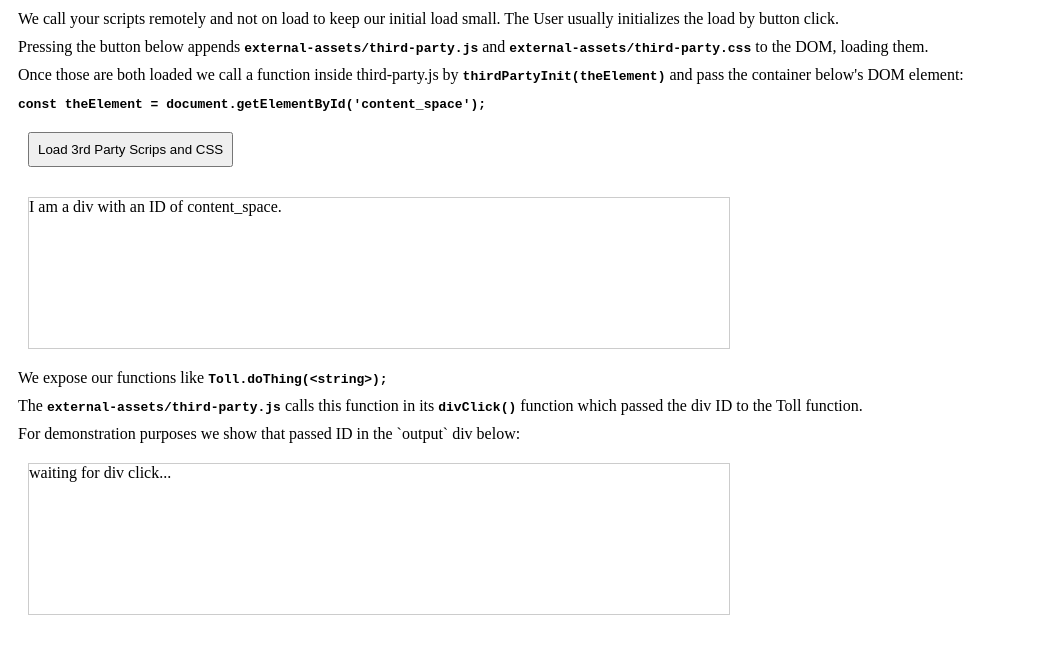
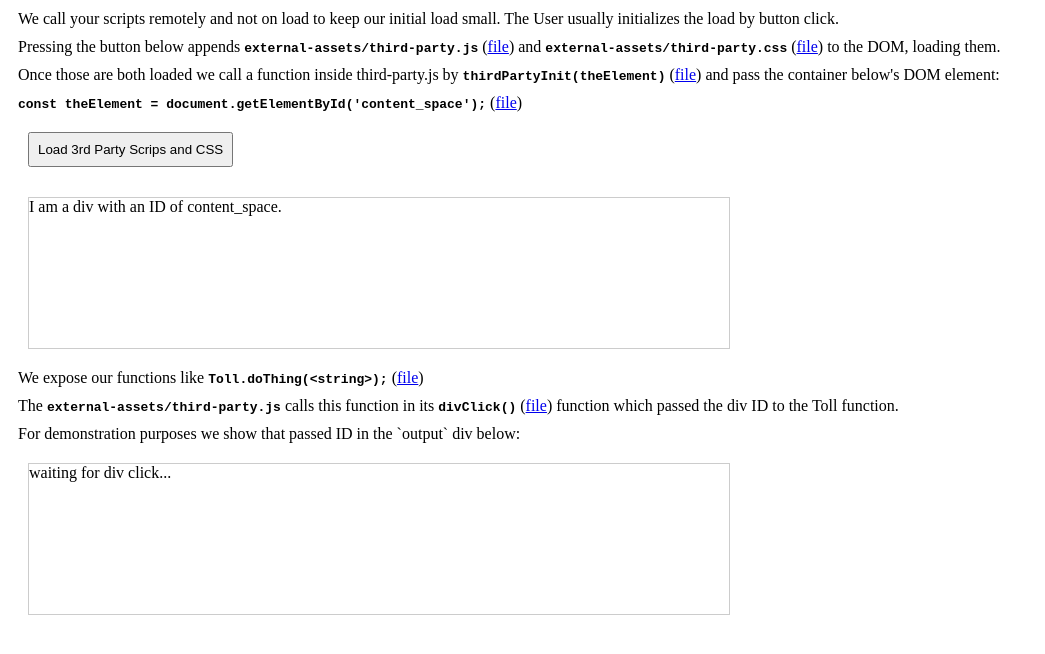
Before and after one commit to tollbros/toll-3rd-party-scripts, a website: page docs/index.html in a window 1280 px wide. Shown: the whole page, without its empty margins (0-1045 px from the left). Drawn offline with Linux system fonts and the light colour scheme.

Commit message:
added links to files

```diff
--- a/docs/external-assets/third-party.js
+++ b/docs/external-assets/third-party.js
@@ -3,7 +3,6 @@
 function thirdPartyInit(targetElement) {
     console.log('third-party.js - thirdPartyInit called');
 
-    console.log('targetElement:', targetElement);
     if (!targetElement) {
         console.error('targetElement is not provided');
         return;
--- a/docs/index.html
+++ b/docs/index.html
@@ -10,9 +10,9 @@
 <body>
 
     <p>We call your scripts remotely and not on load to keep our initial load small. The User usually initializes the load by button click.</p>
-    <p>Pressing the button below appends&nbsp;<span class="code">external-assets/third-party.js</span> and <span class="code">external-assets/third-party.css</span> to the DOM, loading them.</p>
-    <p>Once those are both loaded we call a function inside third-party.js by <span class="code">thirdPartyInit(theElement)</span> and pass the container below's DOM element:</p>
-    <p><span class="code">const theElement = document.getElementById('content_space');</span></p>
+    <p>Pressing the button below appends&nbsp;<span class="code">external-assets/third-party.js</span> (<a href="https://github.com/tollbros/toll-3rd-party-scripts/blob/main/docs/external-assets/third-party.js" target="blank">file</a>) and <span class="code">external-assets/third-party.css</span> (<a href="https://github.com/tollbros/toll-3rd-party-scripts/blob/main/docs/external-assets/third-party.css" target="blank">file</a>) to the DOM, loading them.</p>
+    <p>Once those are both loaded we call a function inside third-party.js by <span class="code">thirdPartyInit(theElement)</span> (<a href="https://github.com/tollbros/toll-3rd-party-scripts/blob/main/docs/external-assets/third-party.js#L3" target="blank">file</a>) and pass the container below's DOM element:</p>
+    <p><span class="code">const theElement = document.getElementById('content_space');</span> (<a href="https://github.com/tollbros/toll-3rd-party-scripts/blob/main/docs/toll-assets/toll.js#L6-L7" target="blank">file</a>)</p>
     <button class="loadButton" id="toggleButton">Load 3rd Party Scrips and CSS</button>
     <div class="content_holder">
         <div id="content_space">
@@ -21,8 +21,8 @@
     </div>
 
     <div id="toll_space">
-        <p>We expose our functions like <span class="code">Toll.doThing(&lt;string&gt;);</span></p>
-        <p>The <span class="code">external-assets/third-party.js</span> calls this function in its <span class="code">divClick()</span> function which passed the div ID to the Toll function. </p>
+        <p>We expose our functions like <span class="code">Toll.doThing(&lt;string&gt;);</span> (<a href="https://github.com/tollbros/toll-3rd-party-scripts/blob/main/docs/toll-assets/toll.js#L34-L41" target="blank">file</a>)</p>
+        <p>The <span class="code">external-assets/third-party.js</span> calls this function in its <span class="code">divClick()</span> (<a href="https://github.com/tollbros/toll-3rd-party-scripts/blob/main/docs/external-assets/third-party.js#L14" target="blank">file</a>) function which passed the div ID to the Toll function. </p>
         <p>For demonstration purposes we show that passed ID in the `output` div below:</p>
         <div class="content_holder">
             <div id="output">
```
Also changed, not shown: README.md.
